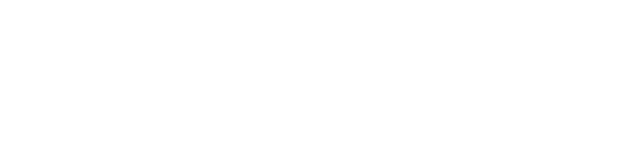
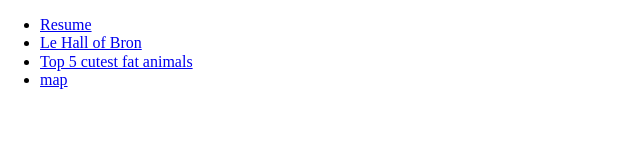
Before and after one commit to vrichardoIIT/ITMD361_Project3, a plain HTML site: page map.html in a window 1280 px wide. Shown: the whole page, without its empty margins (0-640 px from the left). Drawn offline with Linux system fonts and the light colour scheme.

Commit message:
map html nav

```diff
--- a/map.html
+++ b/map.html
@@ -0,0 +1,24 @@
+<!DOCTYPE html>
+<html lang="en">
+
+<head>
+	<meta charset="utf-8">
+  <title>Map</title>
+  <link rel="stylesheet" href="css/reset.css">
+  <link rel="stylesheet" href="css/style.css">
+	<!--Additional elements for browsers and robots go here goes here-->
+</head>
+
+<body>
+  <nav id="mapnav">
+    <ul id="mapnavul">
+      <li><a href="index.html">Resume</a></li>
+      <li><a href="mygoat.html">Le Hall of Bron</a></li>
+      <li><a href="cutefatanimals.html">Top 5 cutest fat animals</a></li>
+      <li><a href="map.html">map</a></li>
+    </ul>
+  </nav>
+	<!--Elements visible to users go here-->
+</body>
+
+</html>
```
Also changed, not shown: cutefatanimals.html (+1 -0 lines), index.html (+1 -0 lines), mygoat.html (+1 -0 lines).
